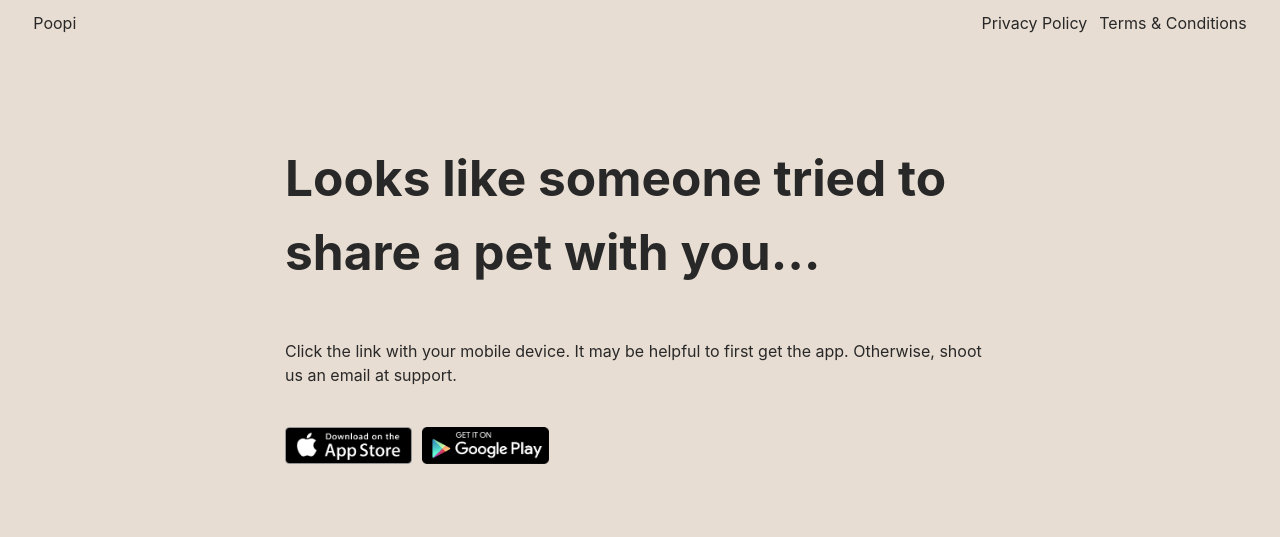
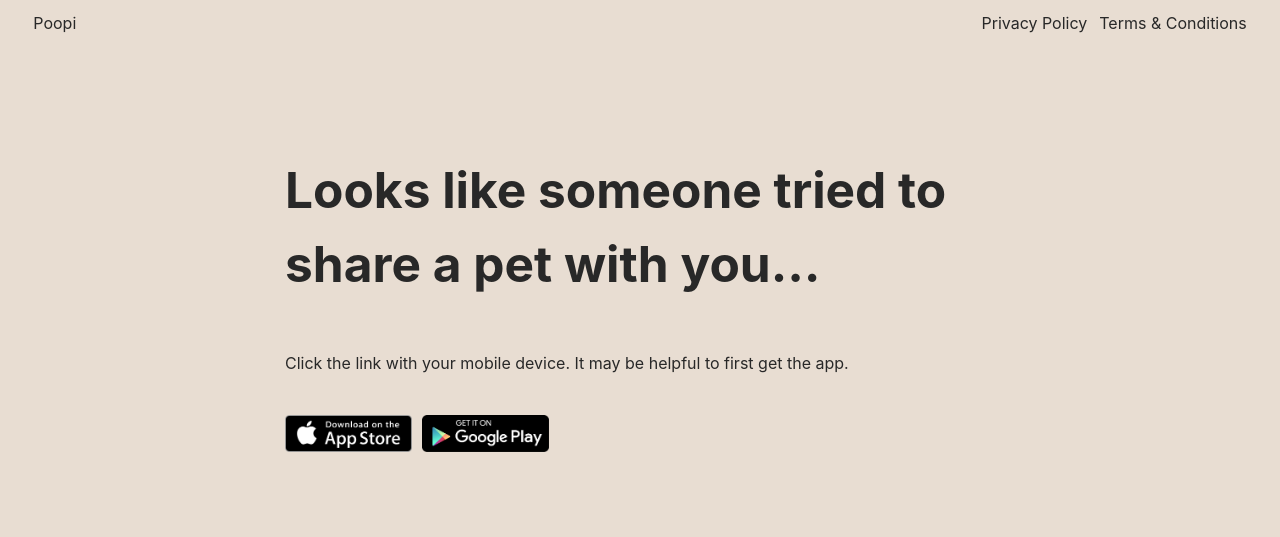
Before and after one commit to mattr12/poopi_landing_page, a website: page public/share_pet.html in a window 1280 px wide. Drawn offline with Linux system fonts and the light colour scheme; files that its build step writes are made by us from their sources.

Commit message:
Update: Links

```diff
--- a/public/share_pet.html
+++ b/public/share_pet.html
@@ -6,9 +6,9 @@
     <link rel="icon" type="image/svg+xml" href="favicon.svg" id="favicon" />
     <link rel="stylesheet" href="style.css" />
 
-    <meta property="og:title" content="Poopi: Your pet's poop app" />
+    <meta property="og:title" content="Poopi: Your Pet's Poop Journal" />
     <meta property="og:type" content="website" />
-    <!-- <meta property="og:url" content="https://www.poopi.com" /> -->
+    <meta property="og:url" content="https://www.poopi.pet" />
     <meta property="og:image" content="favicon.svg" />
 
     <title>Poopi | Share Pet</title>
@@ -43,7 +43,7 @@
       </h1>
       <p>
         Click the link with your mobile device. It may be helpful to first get
-        the app. Otherwise, shoot us an email at support.
+        the app.
       </p>
       <div class="store_buttons">
         <img
```
Also changed, not shown: index.html (+2 -2 lines), public/legalities/privacy_policy.html (+2 -1 lines), public/legalities/terms_and_conditions.html (+3 -1 lines).
